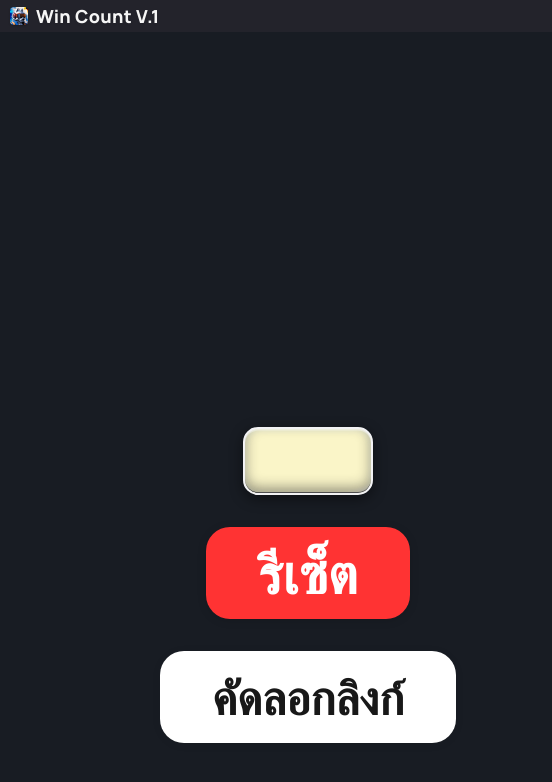
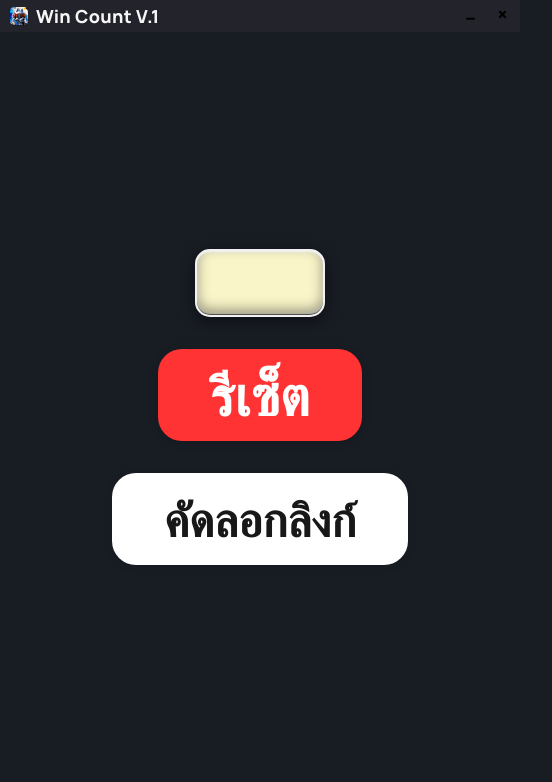
Before and after one commit to artywoof/win-count, an Electron app: page control.html in a window 368 px wide. Shown: the top 782 px of the page, 552 px wide, since content can reach past the window. Drawn offline with Linux system fonts and the light colour scheme; no server answers.

Commit message:
Update control.html

```diff
--- a/control.html
+++ b/control.html
@@ -15,7 +15,7 @@
       overflow: hidden;
     }
     body {
-      min-width: 616px; min-height: 445px;
+      min-width: 520px; min-height: 435px;
       width: 100vw; height: 100vh;
       display: flex; flex-direction: column;
       align-items: stretch; justify-content: flex-start;
@@ -88,15 +88,16 @@
     .windowbtn#min-btn svg {
       stroke: #fff;
     }
-    .bottom-content {
+    /* =============== เน้น UI กลางจอ! =============== */
+    .center-content {
       flex: 1 1 0;
       width: 100%;
-      min-width: 616px; min-height: 413px;
+      min-width: 420px;
+      min-height: 340px;
       display: flex;
       flex-direction: column;
-      align-items: center;
-      justify-content: flex-end;
-      padding-bottom: 38px;
+      align-items: center;        /* Center แนวนอน */
+      justify-content: center;    /* Center แนวตั้ง */
       gap: 32px;
     }
     .win-box {
@@ -107,7 +108,7 @@
       margin-top: 0;
       width: 100%;
     }
-    /* กล่องเลข overlay style เป๊ะ */
+    /* กล่องเลข overlay style + effect + ขนาด -999 */
     #winval {
       font-family: 'Manrope', 'FC Minimal', Arial, sans-serif;
       font-weight: 800;
@@ -233,7 +234,7 @@
       </button>
     </div>
   </div>
-  <div class="bottom-content">
+  <div class="center-content">
     <div class="win-box">
       <input id="winval" type="text" value="0" autocomplete="off" spellcheck="false" inputmode="numeric" />
     </div>
```
